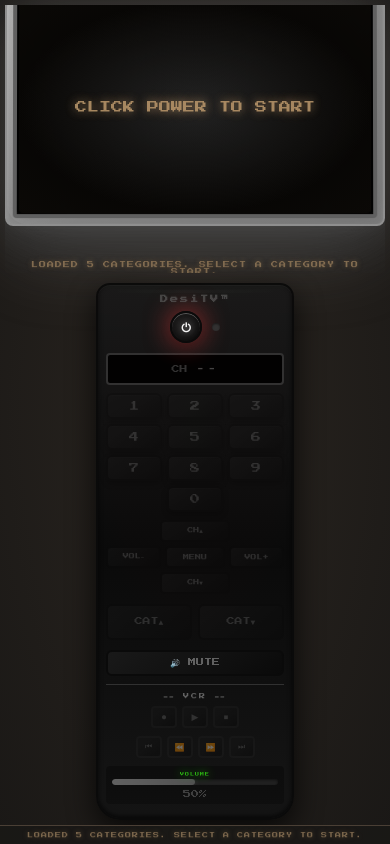
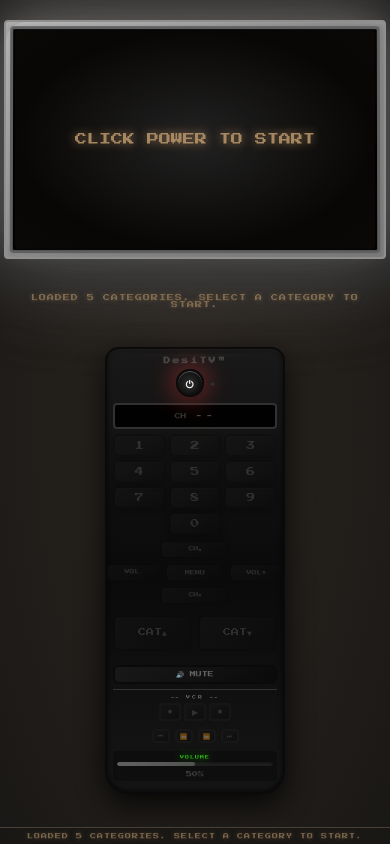
Before and after one commit to pudiish/desiTV, a React (Vite) app in the folder client/: page /tv in a window 390 px wide. Built offline with nearby package versions, Linux system fonts and the light colour scheme; no server answers.

Commit message:
change of approach

```diff
--- a/client/src/styles.css
+++ b/client/src/styles.css
@@ -78,9 +78,8 @@ body:has(.tv-frame-container:-ms-fullscreen) {
 	transition: filter 0.2s ease;
 	position: relative;
 	filter: drop-shadow(0 0 30px rgba(128, 128, 128, 0.4));
-	height: 100%;
-	min-height: 0;
-	overflow: hidden;
+	min-height: 200px; /* Ensure minimum height on mobile */
+	overflow: visible;
 }
 
 .tv-frame-container:hover {
@@ -1860,17 +1859,28 @@ body:has(.tv-frame-container:-ms-fullscreen) {
 
 /* Tablet Portrait / Large Mobile (600px - 767px) - Stack vertically */
 @media (max-width: 767px) {
+	.main-container {
+		height: auto;
+		min-height: 100vh;
+		min-height: 100dvh;
+		overflow-y: auto;
+	}
+
 	.content-wrapper {
 		flex-direction: column;
 		gap: 15px;
 		padding: 10px;
 		justify-content: flex-start;
 		align-items: center;
+		overflow: visible;
+		min-height: auto;
 	}
 
 	.tv-frame-container {
 		width: 100%;
 		max-width: 100%;
+		order: 1; /* TV shows first */
+		flex-shrink: 0;
 	}
 
 	.tv-frame {
@@ -1878,44 +1888,47 @@ body:has(.tv-frame-container:-ms-fullscreen) {
 		width: 100%;
 		max-width: 100%;
 		aspect-ratio: 16/10;
-		padding: 10px;
-		border-radius: 10px;
+		padding: 8px;
+		border-radius: 8px;
 	}
 
 	.right-panel {
 		width: 100%;
-		max-width: 300px;
+		max-width: 280px;
 		height: auto;
 		max-height: none;
+		order: 2; /* Remote shows second */
+		flex-shrink: 0;
+		margin-bottom: 60px; /* Space for footer */
 	}
 
 	.remote-body {
 		width: 100%;
-		max-width: 280px;
-		padding: 14px 12px 18px;
+		max-width: 260px;
+		padding: 12px 10px 14px;
 	}
 
 	.remote-brand {
-		font-size: 10px;
-		margin-bottom: 10px;
+		font-size: 9px;
+		margin-bottom: 8px;
 	}
 
 	.remote-btn.power-btn {
-		width: 40px;
-		height: 40px;
+		width: 36px;
+		height: 36px;
 	}
 
 	.power-icon {
-		font-size: 16px;
+		font-size: 14px;
 	}
 
 	.channel-display {
-		padding: 6px 12px;
-		margin: 8px auto 10px;
+		padding: 5px 10px;
+		margin: 6px auto 8px;
 	}
 
 	.channel-number {
-		font-size: 20px;
+		font-size: 18px;
 	}
 
 	.number-pad {
@@ -1948,6 +1961,11 @@ body:has(.tv-frame-container:-ms-fullscreen) {
 
 	.footer-status {
 		padding: 8px 10px;
+		position: fixed;
+		bottom: 0;
+		left: 0;
+		right: 0;
+		z-index: 100;
 	}
 
 	.status-text {
@@ -1959,168 +1977,57 @@ body:has(.tv-frame-container:-ms-fullscreen) {
 @media (max-width: 599px) {
 	.main-container {
 		min-height: 100vh;
-		min-height: 100dvh; /* Dynamic viewport height for mobile browsers */
+		min-height: 100dvh;
+		height: auto;
+		overflow-y: auto;
 	}
 
 	.content-wrapper {
 		padding: 8px;
-		gap: 12px;
+		gap: 10px;
+		flex-direction: column;
+		overflow: visible;
+	}
+
+	.tv-frame-container {
+		order: 1;
+		width: 100%;
+		flex-shrink: 0;
 	}
 
 	.tv-frame {
-		padding: 8px;
-		border-radius: 8px;
+		width: 100%;
+		height: auto;
+		aspect-ratio: 16/10;
+		padding: 6px;
+		border-radius: 6px;
 		border-width: 2px;
 	}
 
 	.tv-screen {
 		border-radius: 4px;
-		border-width: 4px;
+		border-width: 3px;
 	}
 
 	.right-panel {
-		max-width: 260px;
+		order: 2;
+		max-width: 240px;
+		margin-bottom: 50px;
 	}
 
 	.remote-body {
-		max-width: 240px;
-		padding: 12px 10px 16px;
-	}
-
-	.remote-brand {
-		font-size: 9px;
-		margin-bottom: 8px;
-	}
-
-	.power-section {
-		gap: 10px;
-		margin-bottom: 10px;
-	}
-
-	.remote-btn.power-btn {
-		width: 36px;
-		height: 36px;
-	}
-
-	.power-icon {
-		font-size: 14px;
-	}
-
-	.channel-display {
-		padding: 5px 10px;
-		margin: 6px auto 8px;
-	}
-
-	.channel-label {
-		font-size: 8px;
-	}
-
-	.channel-number {
-		font-size: 18px;
-	}
-
-	.number-pad {
-		gap: 5px;
-		margin-bottom: 8px;
-	}
-
-	.remote-btn.num-btn {
-		padding: 8px;
-		font-size: 11px;
-	}
-
-	.dpad-section {
-		margin: 8px 0;
-	}
-
-	.remote-btn.dpad-btn {
-		padding: 6px 8px;
-		font-size: 7px;
-	}
-
-	.mute-section {
-		margin: 8px 0;
-	}
-
-	.remote-btn.mute-btn {
-		font-size: 8px;
-		padding: 6px 12px;
-	}
-
-	.vcr-section {
-		margin-top: 8px;
-		padding-top: 8px;
-	}
-
-	.vcr-label {
-		font-size: 6px;
-		margin-bottom: 6px;
-	}
-
-	.vcr-buttons {
-		gap: 5px;
-	}
-
-	.remote-btn.vcr-btn {
-		width: 30px;
-		height: 26px;
-		font-size: 10px;
-	}
-
-	.remote-btn.vcr-btn.small {
-		width: 26px;
-		height: 22px;
-		font-size: 8px;
-	}
-
-	.volume-bar-section {
-		margin-top: 8px;
-		padding: 6px;
-	}
-
-	.volume-label {
-		font-size: 6px;
-	}
-
-	.volume-bar {
-		height: 6px;
-	}
-
-	.volume-percent {
-		font-size: 8px;
-	}
-
-	.footer-status {
-		padding: 6px 8px;
-	}
-
-	.status-text {
-		font-size: 6px;
-	}
-}
-
-/* Extra Small Mobile (< 400px) */
-@media (max-width: 399px) {
-	.content-wrapper {
-		padding: 5px;
-		gap: 10px;
-	}
-
-	.tv-frame {
-		padding: 6px;
-	}
-
-	.right-panel {
 		max-width: 220px;
-	}
-
-	.remote-body {
-		max-width: 200px;
 		padding: 10px 8px 14px;
 	}
 
 	.remote-brand {
 		font-size: 8px;
+		margin-bottom: 6px;
+	}
+
+	.power-section {
+		gap: 8px;
+		margin-bottom: 8px;
 	}
 
 	.remote-btn.power-btn {
@@ -2132,8 +2039,27 @@ body:has(.tv-frame-container:-ms-fullscreen) {
 		font-size: 12px;
 	}
 
+	.led {
+		width: 6px;
+		height: 6px;
+	}
+
+	.channel-display {
+		padding: 4px 8px;
+		margin: 5px auto 6px;
+	}
+
+	.channel-label {
+		font-size: 7px;
+	}
+
 	.channel-number {
 		font-size: 16px;
+	}
+
+	.number-pad {
+		gap: 4px;
+		margin-bottom: 6px;
 	}
 
 	.remote-btn.num-btn {
@@ -2141,15 +2067,213 @@ body:has(.tv-frame-container:-ms-fullscreen) {
 		font-size: 10px;
 	}
 
+	.dpad-section {
+		margin: 6px 0;
+	}
+
 	.remote-btn.dpad-btn {
-		padding: 5px 6px;
+		padding: 5px 7px;
 		font-size: 6px;
+	}
+
+	.mute-section {
+		margin: 6px 0;
+	}
+
+	.remote-btn.mute-btn {
+		font-size: 7px;
+		padding: 5px 10px;
+	}
+
+	.vcr-section {
+		margin-top: 6px;
+		padding-top: 6px;
+	}
+
+	.vcr-label {
+		font-size: 5px;
+		margin-bottom: 4px;
+	}
+
+	.vcr-buttons {
+		gap: 4px;
 	}
 
 	.remote-btn.vcr-btn {
 		width: 26px;
 		height: 22px;
 		font-size: 9px;
+	}
+
+	.remote-btn.vcr-btn.small {
+		width: 22px;
+		height: 18px;
+		font-size: 7px;
+	}
+
+	.volume-bar-section {
+		margin-top: 6px;
+		padding: 5px;
+	}
+
+	.volume-label {
+		font-size: 5px;
+	}
+
+	.volume-bar {
+		height: 5px;
+	}
+
+	.volume-percent {
+		font-size: 7px;
+	}
+
+	.footer-status {
+		padding: 5px 8px;
+		position: fixed;
+		bottom: 0;
+		left: 0;
+		right: 0;
+		z-index: 100;
+	}
+
+	.status-text {
+		font-size: 6px;
+	}
+}
+
+/* Extra Small Mobile (< 400px) */
+@media (max-width: 399px) {
+	.content-wrapper {
+		padding: 4px;
+		gap: 8px;
+	}
+
+	.tv-frame-container {
+		min-height: 180px;
+	}
+
+	.tv-frame {
+		padding: 4px;
+		border-radius: 4px;
+	}
+
+	.right-panel {
+		max-width: 200px;
+		margin-bottom: 45px;
+	}
+
+	.remote-body {
+		max-width: 180px;
+		padding: 8px 6px 12px;
+	}
+
+	.remote-brand {
+		font-size: 7px;
+		margin-bottom: 5px;
+	}
+
+	.power-section {
+		gap: 6px;
+		margin-bottom: 6px;
+	}
+
+	.remote-btn.power-btn {
+		width: 28px;
+		height: 28px;
+	}
+
+	.power-icon {
+		font-size: 10px;
+	}
+
+	.led {
+		width: 5px;
+		height: 5px;
+	}
+
+	.channel-display {
+		padding: 3px 6px;
+		margin: 4px auto 5px;
+	}
+
+	.channel-label {
+		font-size: 6px;
+	}
+
+	.channel-number {
+		font-size: 14px;
+	}
+
+	.number-pad {
+		gap: 3px;
+		margin-bottom: 5px;
+	}
+
+	.remote-btn.num-btn {
+		padding: 5px;
+		font-size: 9px;
+	}
+
+	.dpad-section {
+		margin: 5px 0;
+	}
+
+	.remote-btn.dpad-btn {
+		padding: 4px 5px;
+		font-size: 5px;
+	}
+
+	.mute-section {
+		margin: 5px 0;
+	}
+
+	.remote-btn.mute-btn {
+		font-size: 6px;
+		padding: 4px 8px;
+	}
+
+	.vcr-section {
+		margin-top: 5px;
+		padding-top: 5px;
+	}
+
+	.vcr-label {
+		font-size: 4px;
+		margin-bottom: 3px;
+	}
+
+	.vcr-buttons {
+		gap: 3px;
+	}
+
+	.remote-btn.vcr-btn {
+		width: 22px;
+		height: 18px;
+		font-size: 8px;
+	}
+
+	.remote-btn.vcr-btn.small {
+		width: 18px;
+		height: 14px;
+		font-size: 6px;
+	}
+
+	.volume-bar-section {
+		margin-top: 5px;
+		padding: 4px;
+	}
+
+	.volume-label {
+		font-size: 4px;
+	}
+
+	.volume-bar {
+		height: 4px;
+	}
+
+	.volume-percent {
+		font-size: 6px;
 	}
 }
 
```
